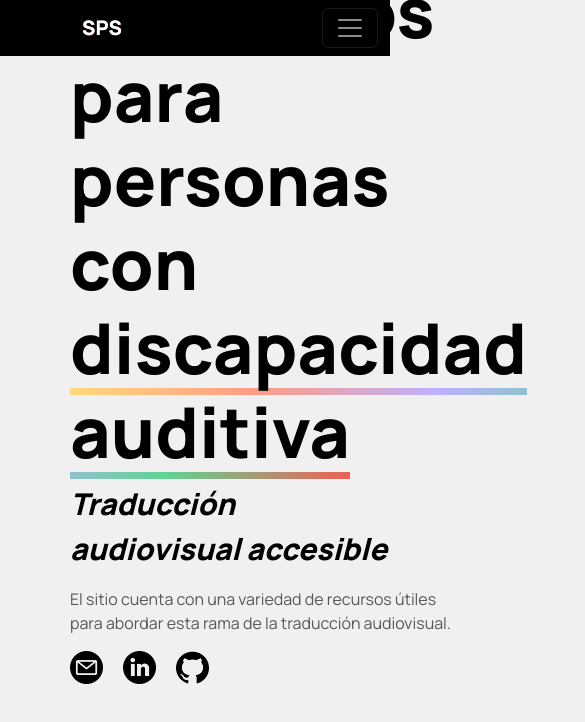
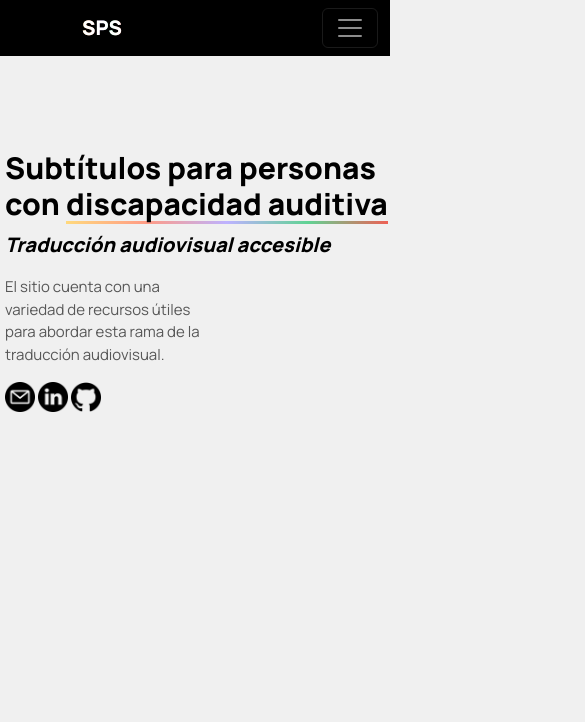
Before and after one commit to debofedre/Traducci-n-audiovisual-accesible, a website: page index.html in a window 390 px wide. Shown: the top 722 px of the page, 585 px wide, since content can reach past the window. Drawn offline with nearby package versions, Linux system fonts and the light colour scheme.

Commit message:
Responsive Index

```diff
--- a/scss/main.scss
+++ b/scss/main.scss
@@ -112,62 +112,63 @@
 
 }
 
-// /*MOBILE RESPONSIVE INDEX*/
-// @media screen and (max-width: 500px) {
+/*MOBILE RESPONSIVE INDEX*/
+@media screen and (max-width: 500px) {
 
-// .indexText{
-//     display: flex;
-//     flex-direction: column;
-//     align-items: center; /*horizontal*/
-//     height: 570px;
-//     justify-content: center;
-//     margin-left: 0px;
-//     padding-bottom: 0px;
-//     h1{
-//         font-size: 40px;
-//         text-align: center;
-//         color: #000000;
-//         font-weight: bolder;
-//         span{
-//             background-image: linear-gradient(90deg, #ffd97d, #ff9b85, #bdb2ff, #60d394, #ee6055);
-//             background-repeat: no-repeat;
-//             background-size: 100% 0.1em;
-//             background-position: 0 100%;
-//             transition: background-size 0.25s ease-in;
-//                 &:hover {
-//                 background-size: 100% 88% !important;
-//                 }
-//             }
-//         }
-//     }
+.indexText{
+    display: flex;
+    flex-direction: column;
+    align-items: left; /*horizontal*/
+    height: 450px;
+    justify-content: center;
+    margin-left: 5px;
+    padding-bottom: 0px;
+    h1{
+        font-size: 30px;
+        text-align: left;
+        color: #000000;
+        font-weight: bolder;
+        span{
+            background-image: linear-gradient(90deg, #ffd97d, #ff9b85, #bdb2ff, #60d394, #ee6055);
+            background-repeat: no-repeat;
+            background-size: 100% 0.1em;
+            background-position: 0 100%;
+            transition: background-size 0.25s ease-in;
+                &:hover {
+                background-size: 100% 88% !important;
+                }
+            }
+        }
+    }
 
 
-//     .subtituloIndex{
-//         color: #000000;
-//         font-size: 20px;
-//         font-style: italic;
-//         font-weight: bolder;
-//     }
-//     .parrafoIndex{
-//         text-align: center;
-//         flex-wrap: wrap;
-//         width: 70px;
-//         color: #575757;
-//     }
+    .subtituloIndex{
+        color: #000000;
+        font-size: 20px;
+        font-style: italic;
+        font-weight: bolder;
+    }
+    .parrafoIndex{
+        font-size: 15px;
+        text-align: left;
+        flex-wrap: wrap;
+        width: 200px;
+        color: #575757;
+    }
 
-// .contacto{
-//     display: flex;
-//     flex-direction: row;
-//     justify-content: center;
-//     img{
-//         margin-right: 3px;
-//         width: 30px;
-//         height: auto;
-//         transition: all 0.2s ease-in-out;
-//         &:hover{
-//             transform: scale(0.8);
-//             }
-//     }
+.contacto{
+    display: flex;
+    flex-direction: row;
+    justify-content: left;
+    img{
+        margin-right: 3px;
+        width: 30px;
+        height: auto;
+        transition: all 0.2s ease-in-out;
+        &:hover{
+            transform: scale(0.8);
+            }
+    }
 
-// }
-// }
+}
+}
```
Also changed, not shown: css/main.css.
